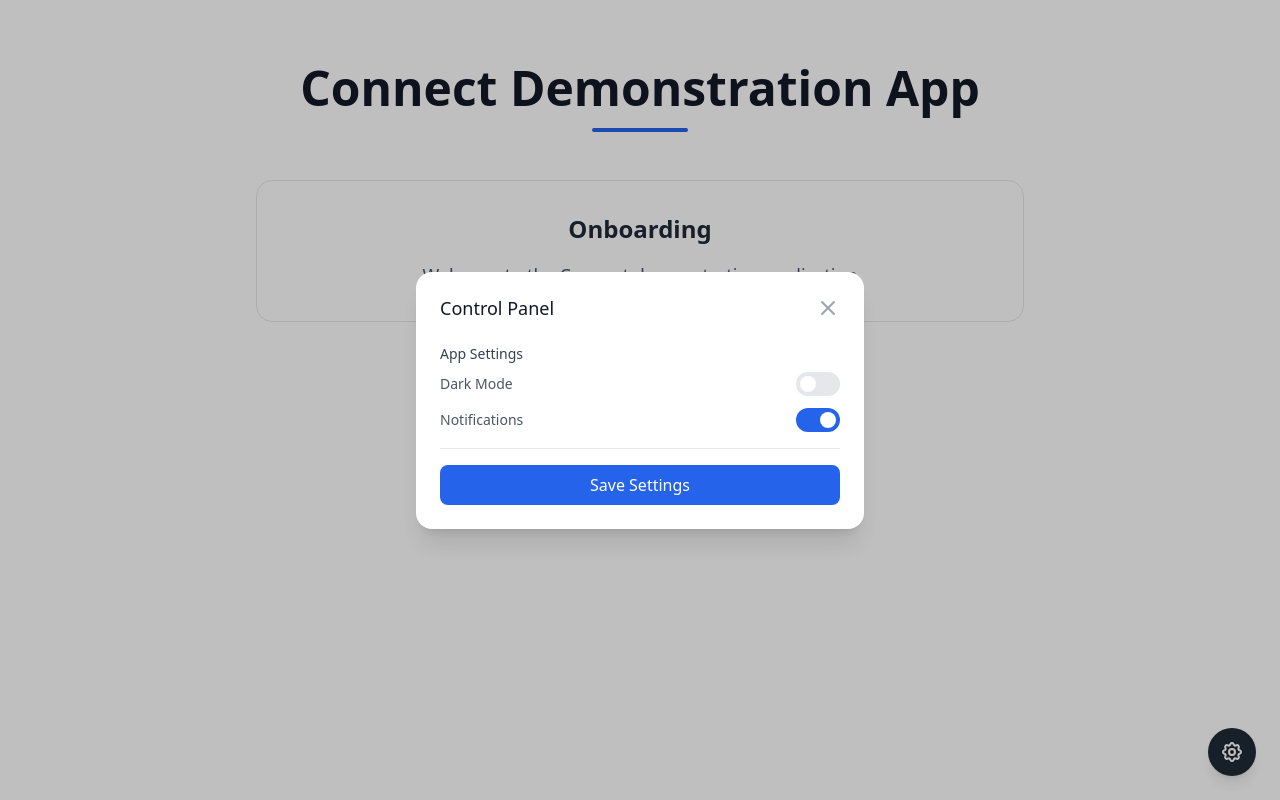
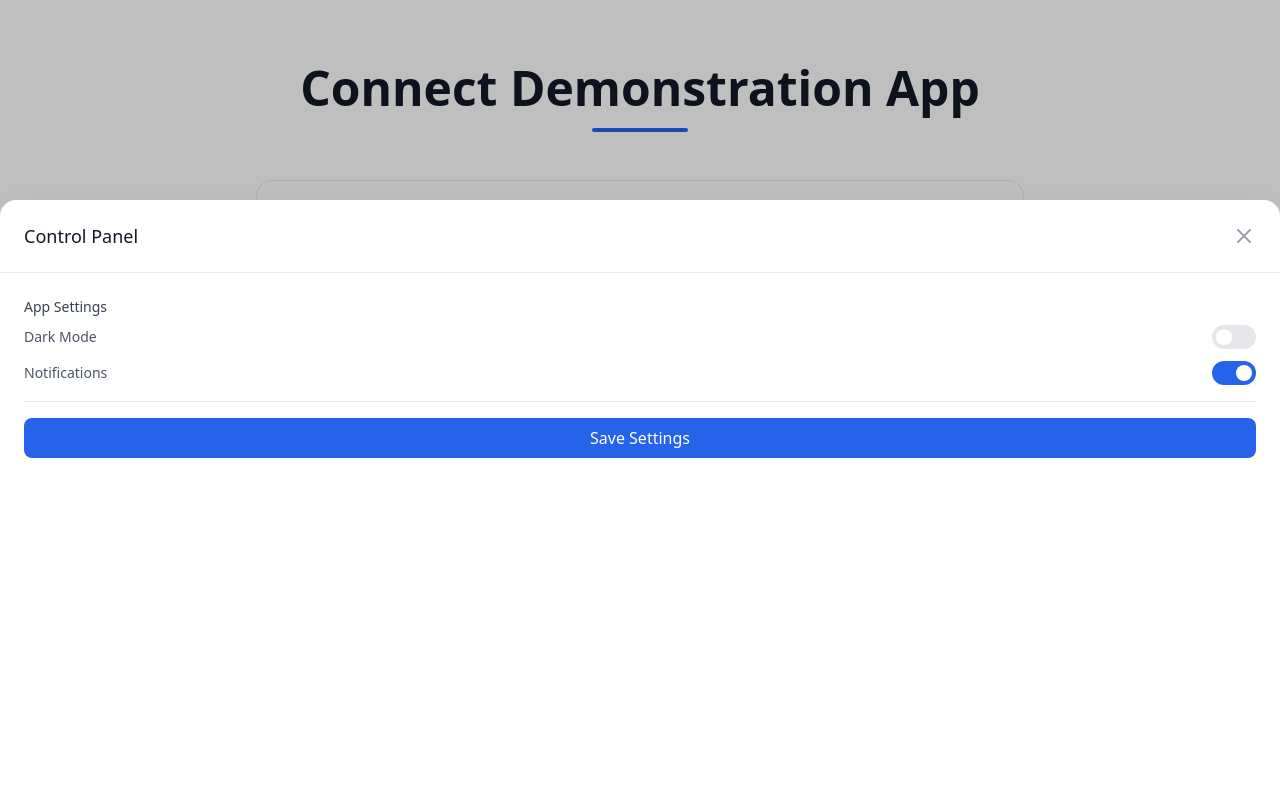
Before and after one commit to evanpalmer-stripe/connect-demo-base, a React (Create React App) app in the folder client/: page / in a window 1280 px wide. Both pictures are taken after a click on the button "Open control panel". Built offline with nearby package versions, Linux system fonts and the light colour scheme; the HTML template or start-up script is replaced by a standard one.

Commit message:
Fix Runtime error/

```diff
--- a/client/src/components/ControlPanel.js
+++ b/client/src/components/ControlPanel.js
@@ -1,39 +1,40 @@
 import React, { Fragment } from 'react';
-import { Dialog, Transition } from '@headlessui/react';
+import { Transition } from '@headlessui/react';
 import SettingsSection from './SettingsSection';
 
 const ControlPanel = ({ isOpen, onClose }) => {
   return (
-    <Transition appear show={isOpen} as={Fragment}>
-      <Dialog as="div" className="relative z-50" onClose={onClose}>
+    <Transition appear show={isOpen} as="div">
+      {/* Backdrop */}
       <Transition.Child
-          as={Fragment}
+        as="div"
         enter="ease-out duration-300"
         enterFrom="opacity-0"
         enterTo="opacity-100"
         leave="ease-in duration-200"
         leaveFrom="opacity-100"
         leaveTo="opacity-0"
+        className="fixed inset-0 bg-black bg-opacity-25 z-40"
+        onClick={onClose}
+      />
+
+      {/* Slide-up Panel */}
+      <Transition.Child
+        as="div"
+        enter="ease-out duration-300"
+        enterFrom="translate-y-full"
+        enterTo="translate-y-0"
+        leave="ease-in duration-200"
+        leaveFrom="translate-y-0"
+        leaveTo="translate-y-full"
+        className="fixed bottom-0 left-0 right-0 h-[75vh] bg-white rounded-t-2xl shadow-2xl z-50 overflow-hidden"
       >
-          <div className="fixed inset-0 bg-black bg-opacity-25" />
-        </Transition.Child>
-
-        <div className="fixed inset-0 overflow-y-auto">
-          <div className="flex min-h-full items-end justify-center p-4 text-center sm:items-center sm:p-0">
-            <Transition.Child
-              as={Fragment}
-              enter="ease-out duration-300"
-              enterFrom="opacity-0 translate-y-4 sm:translate-y-0 sm:scale-95"
-              enterTo="opacity-100 translate-y-0 sm:scale-100"
-              leave="ease-in duration-200"
-              leaveFrom="opacity-100 translate-y-0 sm:scale-100"
-              leaveTo="opacity-0 translate-y-4 sm:translate-y-0 sm:scale-95"
-            >
-              <Dialog.Panel className="w-full max-w-md transform overflow-hidden rounded-t-2xl bg-white p-6 text-left align-middle shadow-xl transition-all sm:rounded-2xl">
-                <div className="flex items-center justify-between mb-6">
-                  <Dialog.Title as="h3" className="text-lg font-medium leading-6 text-gray-900">
+          <div className="h-full flex flex-col">
+            {/* Header */}
+            <div className="flex items-center justify-between p-6 border-b border-gray-200">
+              <h3 className="text-lg font-medium leading-6 text-gray-900">
                 Control Panel
-                  </Dialog.Title>
+              </h3>
               <button
                 onClick={onClose}
                 className="text-gray-400 hover:text-gray-600 transition-colors"
@@ -44,6 +45,8 @@ const ControlPanel = ({ isOpen, onClose }) => {
               </button>
             </div>
 
+            {/* Content */}
+            <div className="flex-1 overflow-y-auto p-6">
               <div className="space-y-4">
                 <SettingsSection />
 
@@ -53,11 +56,9 @@ const ControlPanel = ({ isOpen, onClose }) => {
                   </button>
                 </div>
               </div>
-              </Dialog.Panel>
-            </Transition.Child>
             </div>
           </div>
-      </Dialog>
+      </Transition.Child>
     </Transition>
   );
 };
```
Lines whose indentation alone changed are shown as unchanged.
